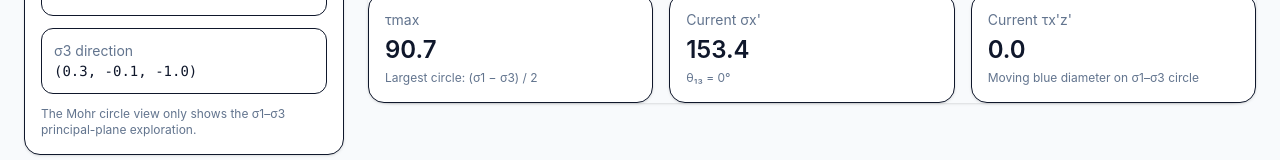
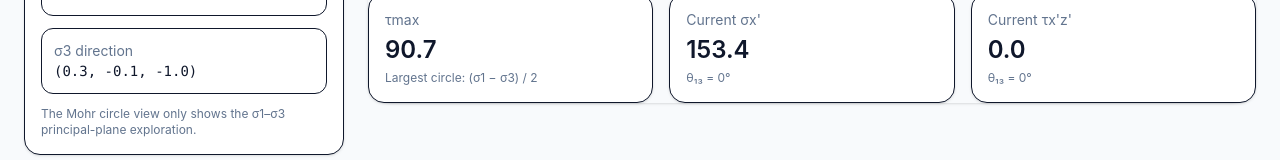
Before and after one commit to jgrosa2-sys/Mohr-s-Circle, a React (Vite) app: page / in a window 1280 px wide. Shown: the part 1655-1815 px from the top of the page. Built offline with nearby package versions, Linux system fonts and the light colour scheme.

Commit message:
Update Mohr circle angle display

```diff
--- a/src/MohrCirclePlotter3D.jsx
+++ b/src/MohrCirclePlotter3D.jsx
@@ -1197,6 +1197,7 @@ export default function MohrCirclePlotter3D() {
   }, [mode, current2DMohr]);
 
   const reference3D = useMemo(() => transformPrincipal13(principal3D[0], principal3D[1], principal3D[2], 0), [principal3D]);
+  const mohrTheta3D = -signedTheta3D;
   const current3D = useMemo(() => transformPrincipal13(principal3D[0], principal3D[1], principal3D[2], signedTheta3D), [principal3D, signedTheta3D]);
   const basisReference3D = useMemo(() => [[1, 0, 0], [0, 1, 0], [0, 0, 1]], []);
   const currentBasis3D = useMemo(() => rotateBasis13(basisReference3D, signedTheta3D), [basisReference3D, signedTheta3D]);
@@ -1369,7 +1370,7 @@ export default function MohrCirclePlotter3D() {
                   {mode.type === "2d" && plane2D ? (
                     <TwoDMohrSVG plane={mode.plane} labels={mode.labels} a={mode.a} b={mode.b} tau={mode.tau} currentState={current2DMohr} />
                   ) : (
-                    <ThreeDMohrSVG sigma1={principal3D[0]} sigma2={principal3D[1]} sigma3={principal3D[2]} thetaDeg={signedTheta3D} />
+                    <ThreeDMohrSVG sigma1={principal3D[0]} sigma2={principal3D[1]} sigma3={principal3D[2]} thetaDeg={mohrTheta3D} />
                   )}
                 </div>
                 <div>
@@ -1485,7 +1486,7 @@ export default function MohrCirclePlotter3D() {
                   <StatCard
                     title={`Current τ${mode.axisNames[0]}'${mode.axisNames[1]}'`}
                     value={format(current2DElement.txpyp)}
-                    subtitle="Moving blue diameter"
+                    subtitle={`at θ = ${formatDirectSignedAngle(displayedSignedTheta2D(theta2D, rotationSense2D, mode.plane))}`}
                   />
                 </div>
               ) : (
@@ -1495,7 +1496,7 @@ export default function MohrCirclePlotter3D() {
                   <StatCard title="σ3" value={format(principal3D[2])} subtitle="Minimum principal stress" />
                   <StatCard title="τmax" value={format(Math.abs(principal3D[0] - principal3D[2]) / 2)} subtitle="Largest circle: (σ1 − σ3) / 2" />
                   <StatCard title="Current σx'" value={format(current3D.sxp)} subtitle={`θ₁₃ = ${formatSignedAngle(signedTheta3D)}`} />
-                  <StatCard title="Current τx'z'" value={format(current3D.txpzp)} subtitle="Moving blue diameter on σ1–σ3 circle" />
+                  <StatCard title="Current τx'z'" value={format(current3D.txpzp)} subtitle={`θ₁₃ = ${formatSignedAngle(signedTheta3D)}`} />
                 </div>
               )}
             </CardContent>
```
